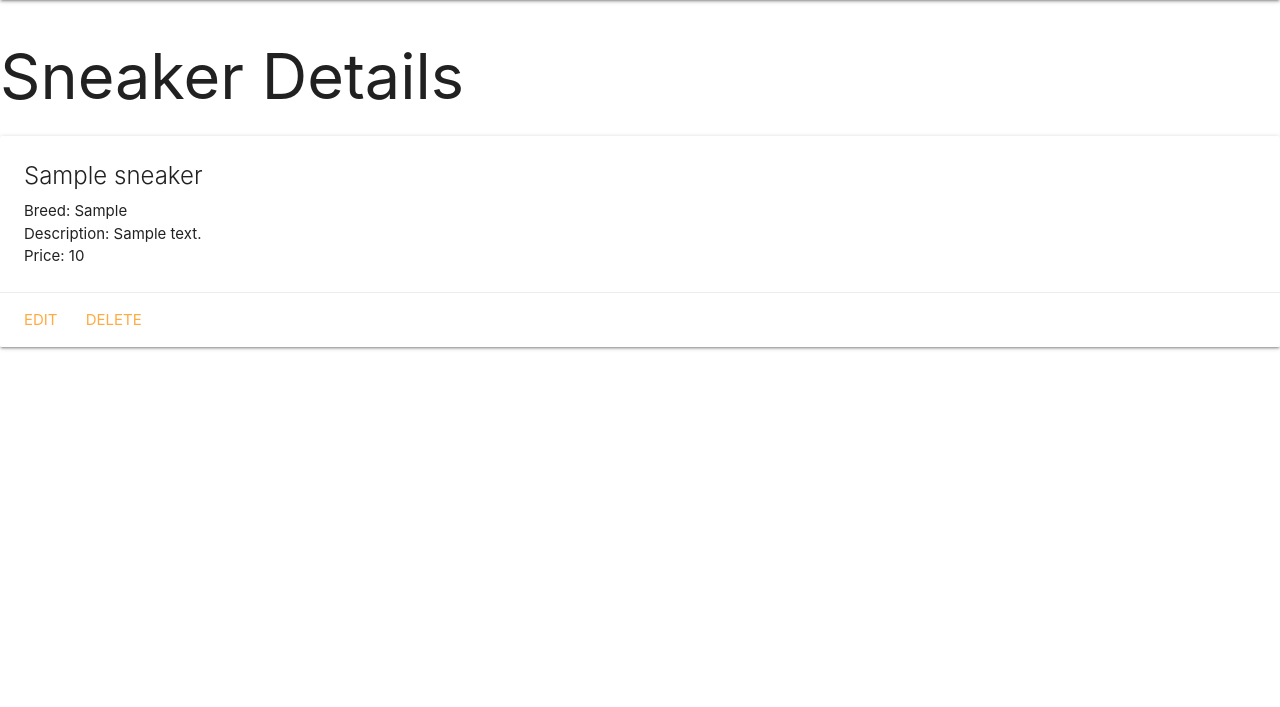
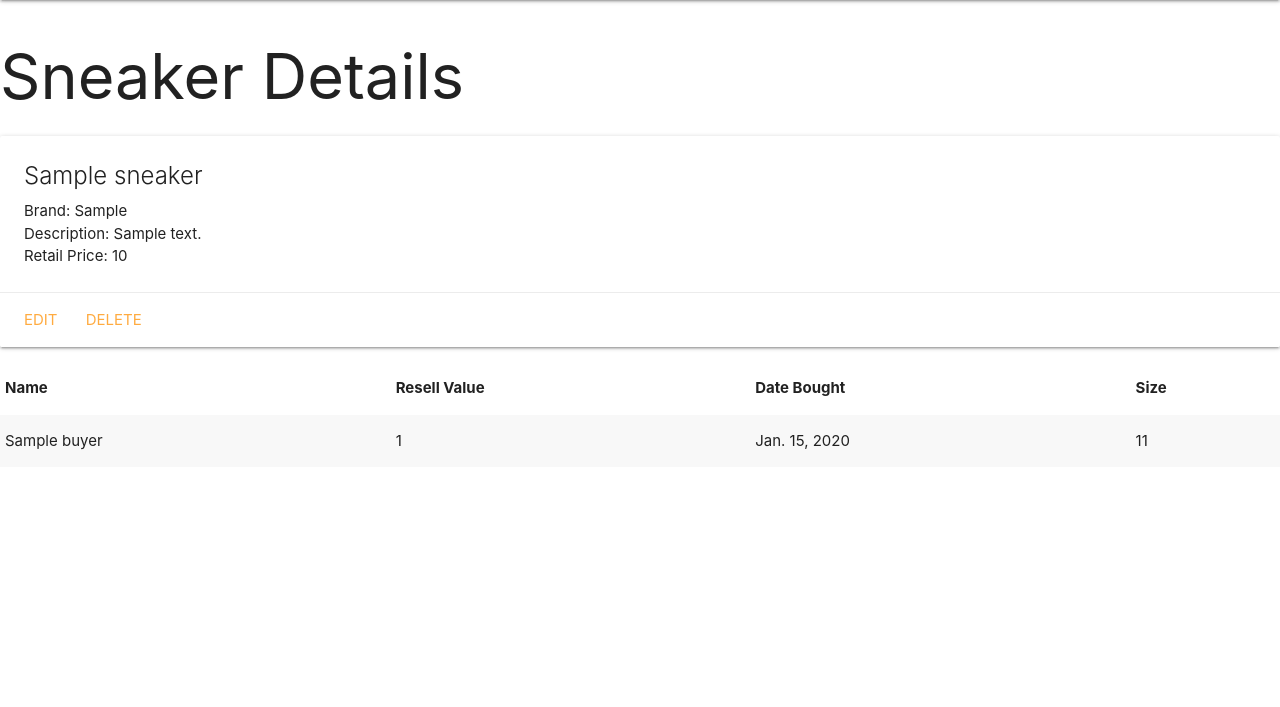
Before and after one commit to Sbeltran16/sneakers-collector-lab, a Django app: page /sneakers/1/ in a window 1280 px wide. Shown: the part 64-771 px from the top of the page. Run offline with Django 4.2, Linux system fonts and the light colour scheme; tables that the repository leaves empty hold one stand-in row (values such as "Sample post").

Commit message:
add sneaker model for Buyers and update the detail template for users

```diff
--- a/main_app/admin.py
+++ b/main_app/admin.py
@@ -1,4 +1,5 @@
 from django.contrib import admin
-from .models import Sneaker
+from .models import Sneaker, Buyer
 # Register your models here.
 admin.site.register(Sneaker)
+admin.site.register(Buyer)
--- a/main_app/models.py
+++ b/main_app/models.py
@@ -3,11 +3,35 @@ from django.urls import reverse
 
 # Create your models here.
 class Sneaker(models.Model):
-    name = models.CharField(max_length=100)
-    brand = models.CharField(max_length=100)
-    description = models.CharField(max_length=250)
-    price = models.IntegerField()
+  name = models.CharField(max_length=100)
+  brand = models.CharField(max_length=100)
+  description = models.CharField(max_length=250)
+  price = models.IntegerField('Retail Price')
 
 
-    def get_absolute_url(self):
-        return reverse('detail', kwargs={'sneaker_id': self.id})
+  def get_absolute_url(self):
+      return reverse('detail', kwargs={'sneaker_id': self.id})
+
+SIZES = (
+  ('11', 'Size 11'),
+  ('10', 'Size 10'),
+  ('9', 'Size 9'),
+  ('8','Size 8'),
+  ('7','Size 7')
+)
+
+class Buyer(models.Model):
+  name = models.CharField('Buyer Name', max_length=100)
+  value = models.IntegerField('Resell Price')
+  bought = models.DateField('Date Bought')
+  size = models.CharField(
+    'Size Bought',
+    max_length=2,
+    choices=SIZES,
+    default=SIZES[0][0]
+  )
+
+  sneaker = models.ForeignKey(Sneaker, on_delete=models.CASCADE)
+
+  def __str__(self):
+    return f"{self.get_size_display()} on {self.bought}"
--- a/main_app/templates/sneakers/detail.html
+++ b/main_app/templates/sneakers/detail.html
@@ -8,14 +8,31 @@
 <div class="card">
     <div class="card-content">
       <span class="card-title">{{ sneaker.name }}</span>
-      <p>Breed: {{ sneaker.brand }}</p>
+      <p>Brand: {{ sneaker.brand }}</p>
       <p>Description: {{ sneaker.description }}</p>
-      <p>Price: {{ sneaker.price }}</p>
+      <p> Retail Price: {{ sneaker.price }}</p>
     </div>
     <div class="card-action">
 		<a href="{% url 'sneakers_update' sneaker.id %}">Edit</a>
 		<a href="{% url 'sneakers_delete' sneaker.id %}">Delete</a>
 	</div>
   </div>
-
-{% endblock  %}
+  <div class="col s6">
+    <table class="striped">
+      <thead>
+        <tr><th>Name</th><th>Resell Value</th><th>Date Bought</th><th>Size</th></tr>
+      </thead>
+      <tbody>
+        {% for buyer in sneaker.buyer_set.all %}
+          <tr>
+            <td>{{buyer.name}}</td>
+            <td>{{buyer.value}}</td>
+            <td>{{buyer.bought}}</td>
+            <td>{{buyer.size}}</td>
+          </tr>
+        {% endfor %}
+      </tbody>
+    </table>
+  </div>
+</div>
+{% endblock %}
```
Also changed, not shown: main_app/migrations/0002_buyer.py (added).
